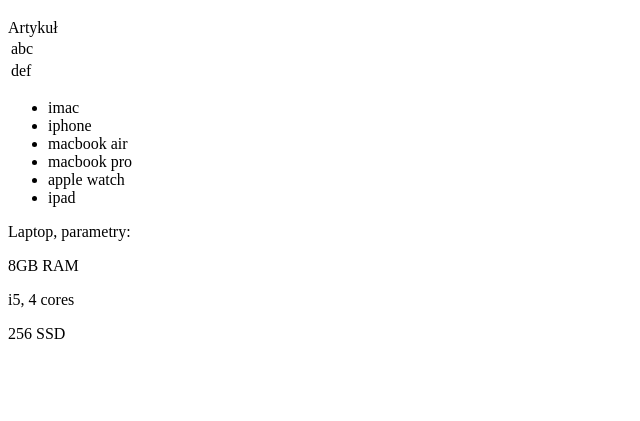
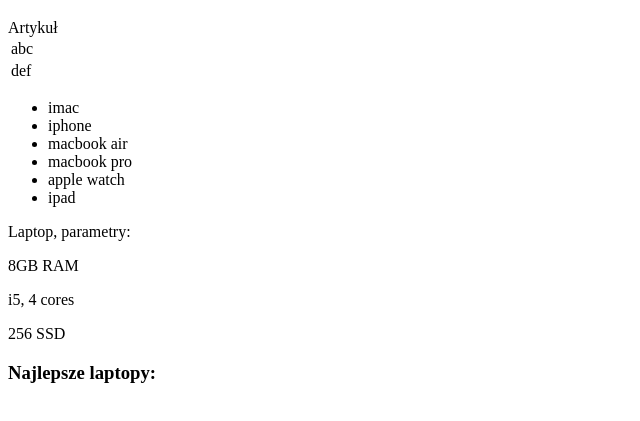
Before and after one commit to helens4/kosmiczne, a plain HTML site: page index.html in a window 1280 px wide. Shown: the part 61-482 px from the top of the page, without its empty margins (0-640 px from the left). Drawn offline with Linux system fonts and the light colour scheme.

Commit message:
add h3 header

```diff
--- a/index.html
+++ b/index.html
@@ -34,5 +34,7 @@
         <p>256 SSD</p>
     </section>
 
+    <h3>Najlepsze laptopy: </h3>
+
 </body>
 </html>
```
